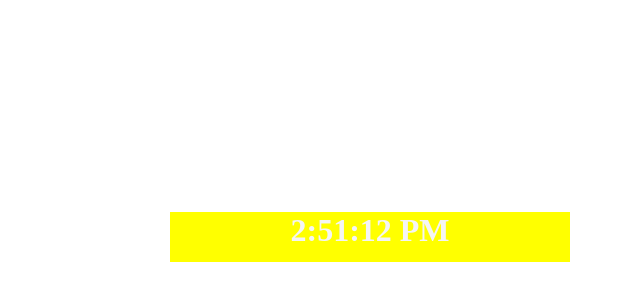
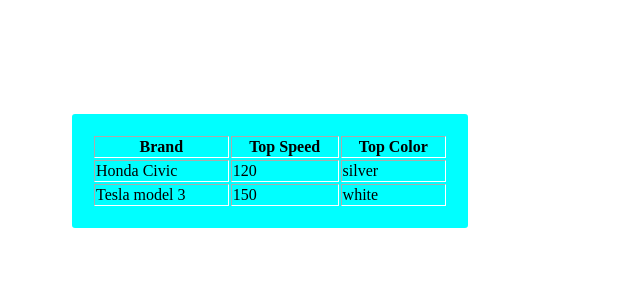
Before and after one commit to alamir06/React, a React (Create React App) app: page / in a window 1280 px wide. Shown: the part 88-388 px from the top of the page, without its empty margins (338-978 px from the left). Built offline with nearby package versions, Linux system fonts and the light colour scheme; the HTML template or start-up script is replaced by a standard one.

Commit message:
more about destructuring

```diff
--- a/public/stule.css
+++ b/public/stule.css
@@ -22,3 +22,14 @@
    height: 100px;
    margin-left: 500px;
 }
+table{
+    align-items: center;
+    justify-content: center;
+    width: 400px;
+    border-radius: 5px;
+    background-color: aqua;
+    border: 2px solid white;
+    padding: 20px;
+    margin: 20px;
+    margin: 200px 400px;
+}
--- a/src/App.js
+++ b/src/App.js
@@ -1,27 +1,42 @@
 import React ,{useState} from "react";
+import cars from "./cars";
 
 
-function App() {
+const [Honda,Tesla]=cars;
+const {
+   model:hondaModel,
+  speedStatus:{topSpeed:hondatopspeed},
+  colorsByPopuarity:[ ,hondatopcolor],}=Honda;
 
-  const now=new Date().toLocaleTimeString();
+const {
+  model:teslamOdel,
+  speedStatus:{topSpeed:teslaTopSpeed}
+,colorsByPopuarity:[ ,teslatopcolor],
+}=Tesla;
 
-  const [time,setTime]=useState(now);
-  console.log(time)
-
-setInterval(Time,1000);
-function Time()
-{
-  const nowTime=new Date().toLocaleTimeString();
-  setTime(nowTime);
-}
-
-
-  return (
-  <div id="p">
-     <h1>{time}</h1>
-    {/* <button onClick={Time}>+</button> */}
+  function App(){
+return (
+  <div >
+   <table border={1}>
+   <tbody>
+    <tr>
+      <th>Brand</th>
+      <th>Top Speed</th>
+      <th>Top Color</th>
+    </tr>
+    <tr>
+      <td>{hondaModel}</td>
+      <td>{hondatopspeed}</td>
+      <td>{hondatopcolor}</td>
+    </tr>
+    <tr>
+    <td>{teslamOdel}</td>
+      <td>{teslaTopSpeed}</td>
+      <td>{teslatopcolor}</td>
+    </tr>
+    </tbody>
+   </table>
   </div>
   );
-}
-
+  }
 export default App;
--- /dev/null
+++ b/src/cars.js
@@ -0,0 +1,18 @@
+const cars=[
+    {model:"Honda Civic",
+    colorsByPopuarity:["black","silver"],
+    speedStatus:{
+        topSpeed:120,
+        zeroToSixty:8.5
+    }
+    },
+    {model:"Tesla model 3 ",
+        colorsByPopuarity:["red","white"],
+        speedStatus:{
+            topSpeed:150,
+            zeroToSixty:3.5
+        }
+        }
+];
+
+export default cars;
```
